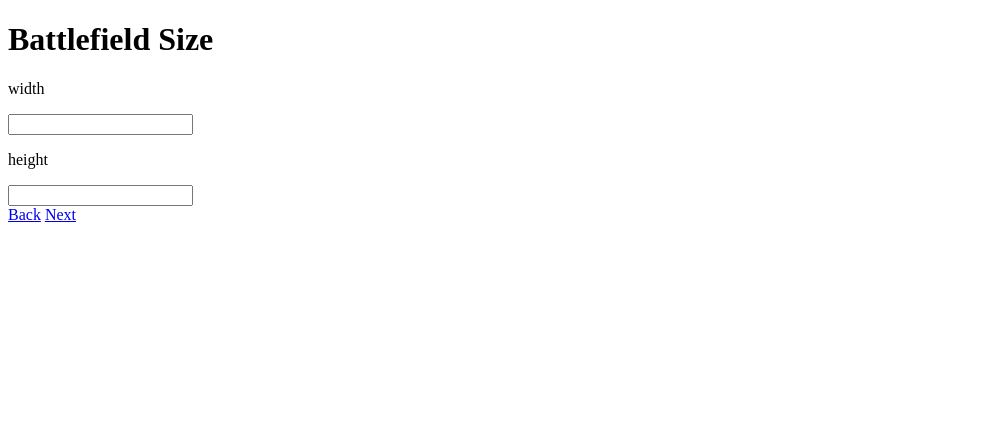
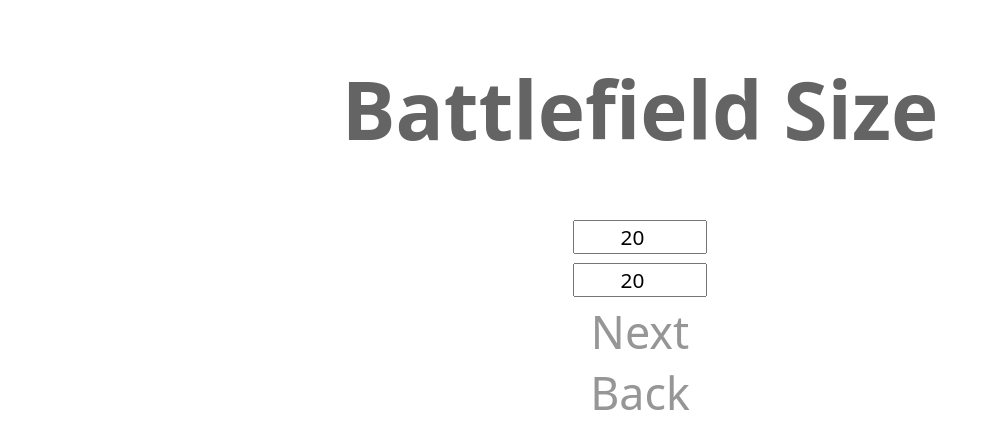
Before and after one commit to BritoAlv/cellular_automaton, a plain HTML site: page src/frontend/public/dimensions.html in a window 1280 px wide. Shown: the whole page, without its empty margins (0-990 px from the left). Drawn offline with Linux system fonts and the light colour scheme.

Commit message:
feat: Add basic-style

```diff
--- a/src/frontend/public/dimensions.html
+++ b/src/frontend/public/dimensions.html
@@ -1,26 +1,29 @@
 <!DOCTYPE html>
 <html lang="en">
+
 <head>
     <meta charset="UTF-8">
     <meta name="viewport" content="width=device-width, initial-scale=1.0">
     <title>Dimensions</title>
-    <link rel="icon" href="../static/images/sword.ico" type="image/x-icon"/>
+    <link rel="icon" href="../static/images/sword.ico" type="image/x-icon" />
+    <link rel="stylesheet" href="../static/style.css">
     <script type="module" src="../static/scripts/dimensions.js"></script>
 </head>
+
 <body>
-    <h1>Battlefield Size</h1>
+    <div class="main-container">
+        <h1>Battlefield Size</h1>
 
-    <div>
-        <p>width</p>
-        <input type="number" id="width">
+        <div class="input-container">
+            <input type="number" placeholder="width" id="width" value="20" min="1" required>
+            <input type="number" placeholder="height" id="height" value="20" min="1" required>
+        </div>
+
+        <div class="nav-container">
+            <a href="./index" class="back-button">Back</a>
+            <a href="./armies" class="next-button">Next</a>
+        </div>
     </div>
+</body>
 
-    <div>
-        <p>height</p>
-        <input type="number" id="height">
-    </div>
-
-    <a href="./index" class="back-button">Back</a>
-    <a href="./armies" class="next-button">Next</a>
-</body>
 </html>
--- a/src/frontend/static/style.css
+++ b/src/frontend/static/style.css
@@ -1,28 +1,84 @@
+* {
+    font-family: system-ui, -apple-system, BlinkMacSystemFont, 'Segoe UI', Roboto, Oxygen, Ubuntu, Cantarell, 'Open Sans', 'Helvetica Neue', sans-serif;
+}
+
+/* General style */
+
+h1 {
+    font-size: 5em;
+    color: rgb(100, 100, 100);
+}
+
+ul {
+    font-size: 1.5em;
+    color: rgb(100, 100, 100);
+    list-style-type: none;
+}
+
+a {
+    font-size: 2.8em;
+    text-decoration: none;
+    color: rgb(150, 150, 150);
+}
+
+a:hover {
+    color: rgb(100, 100, 100);
+}
+
+.main-container {
+    margin: auto;
+    text-align: center;
+}
+
+.nav-container {
+    display: flex;
+    flex-direction: column-reverse;
+}
+
+.input-container {
+    display: flex;
+    flex-direction: column;
+}
+
+input {
+    font-size: 1.3em;
+    text-align: center;
+    width: 10%;
+    margin: .2em auto;
+}
+
+/* Canvas Style */
+
 #battlefield-container {
     display: flex;
     flex: auto;
+    justify-content: center;
+    align-items: center;
 }
 
-#players-container{
+#players-container {
     margin: 1em;
     padding: 1em;
 }
 
 ul {
+    width: 180px;
     margin: 0;
     padding: 0;
     text-align: left;
 }
 
 li {
-    width: 100px;
+    /* width: 180px; */
+    padding: .5em;
 }
 
 #canvas-container {
-    margin: 1em;
+    margin: .1em;
 }
 
 canvas {
-    border: 1px solid black;
+    border: 5px solid white;
     display: block;
+    margin: auto;
 }
```
Also changed, not shown: src/frontend/public/armies.html (+15 -5 lines), src/frontend/public/battle.html (+8 -1 lines), src/frontend/public/index.html (+9 -3 lines), src/frontend/public/obstacles.html (+15 -5 lines).
